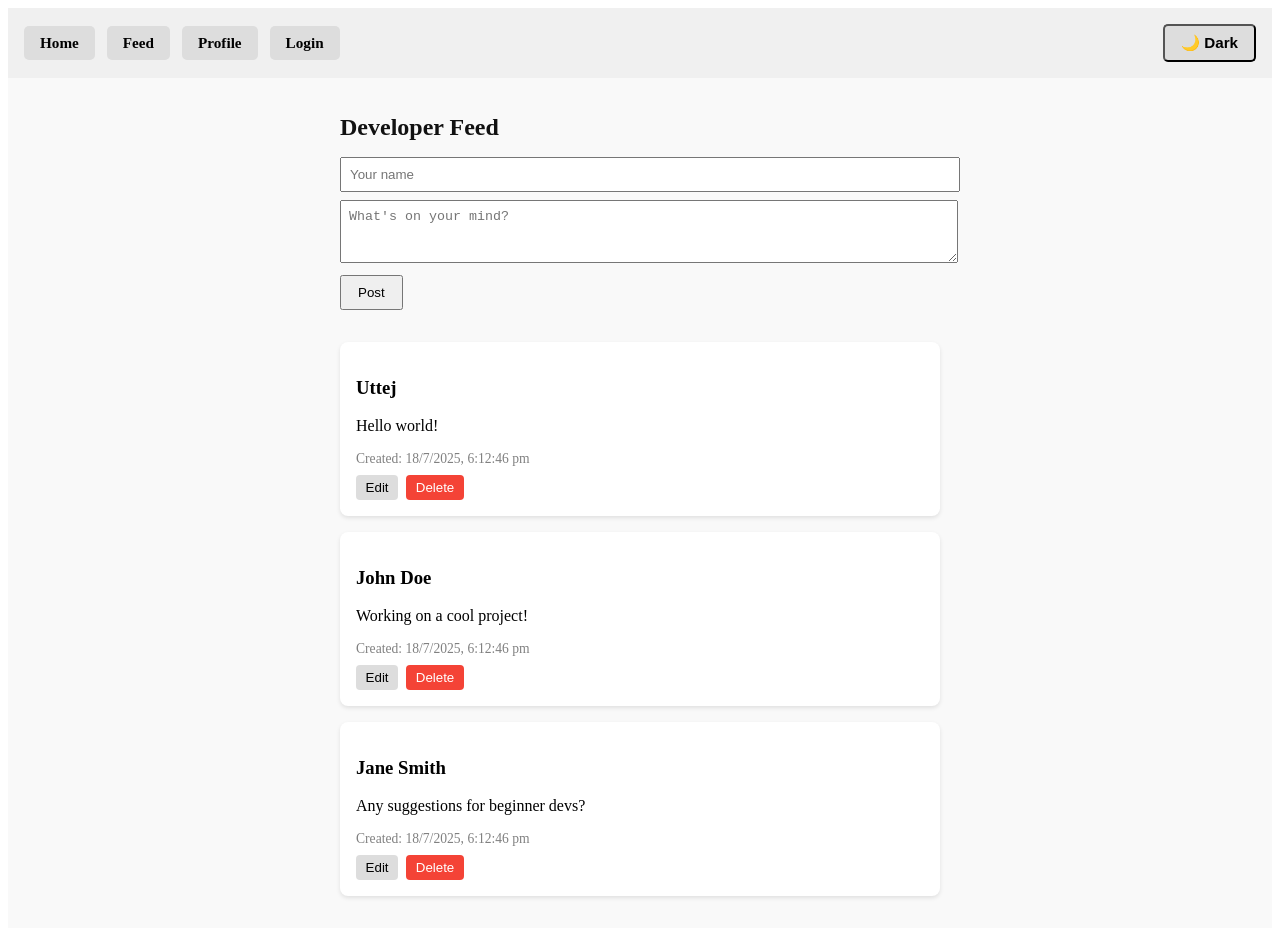
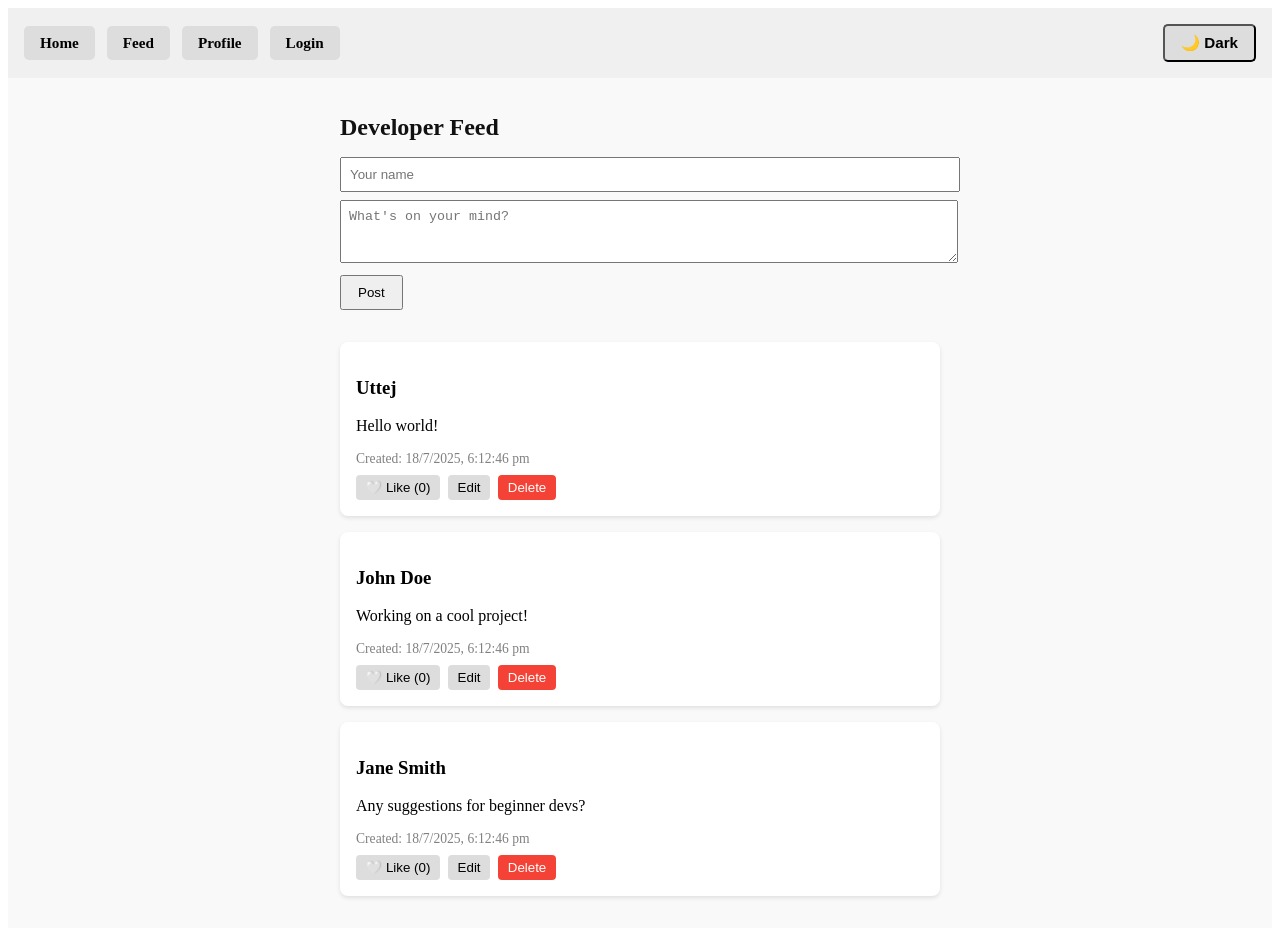
Before and after one commit to uttej-git/devcon, a React (Create React App) app: page /feed in a window 1280 px wide. Built offline with nearby package versions, Linux system fonts and the light colour scheme.

Commit message:
feat: update Postcard UI with like/unlike toggle and theme support

```diff
--- a/src/components/Postcard.jsx
+++ b/src/components/Postcard.jsx
@@ -7,12 +7,15 @@ const Postcard = ({
   content,
   createdTime,
   modifiedTime,
+  likes,
+  isLiked,
   onDelete,
   onEdit,
   onSave,
   isEditing,
   editedContent,
   setEditedContent,
+  onLike,
 }) => {
   const { darkMode } = useContext(ThemeContext);
 
@@ -59,6 +62,12 @@ const Postcard = ({
     color: '#fff',
   };
 
+  const likeButtonStyle = {
+    ...buttonStyle,
+    backgroundColor: isLiked ? '#0d6efd' : buttonStyle.backgroundColor,
+    color: isLiked ? '#fff' : buttonStyle.color,
+  };
+
   return (
     <div style={cardStyle}>
       <h3 style={{ fontWeight: 'bold' }}>{username}</h3>
@@ -79,21 +88,17 @@ const Postcard = ({
         <p>{content}</p>
       )}
 
-      <small style={smallTextStyle}>
-        Created: {createdTime || 'N/A'}
-      </small>
-      <small style={smallTextStyle}>
-        {modifiedTime && modifiedTime !== createdTime
-          ? `Edited: ${modifiedTime}`
-          : ''}
-      </small>
+      <small style={smallTextStyle}>Created: {createdTime || 'N/A'}</small>
+      {modifiedTime && modifiedTime !== createdTime && (
+        <small style={smallTextStyle}>Edited: {modifiedTime}</small>
+      )}
 
       {!isEditing && (
         <div style={{ marginTop: '0.5rem' }}>
-          <button
-            onClick={() => onEdit(id, content)}
-            style={buttonStyle}
-          >
+          <button onClick={() => onLike(id)} style={likeButtonStyle}>
+            {isLiked ? '❤️ Liked' : '🤍 Like'} ({likes})
+          </button>
+          <button onClick={() => onEdit(id, content)} style={buttonStyle}>
             Edit
           </button>
           <button onClick={() => onDelete(id)} style={deleteButtonStyle}>
```
